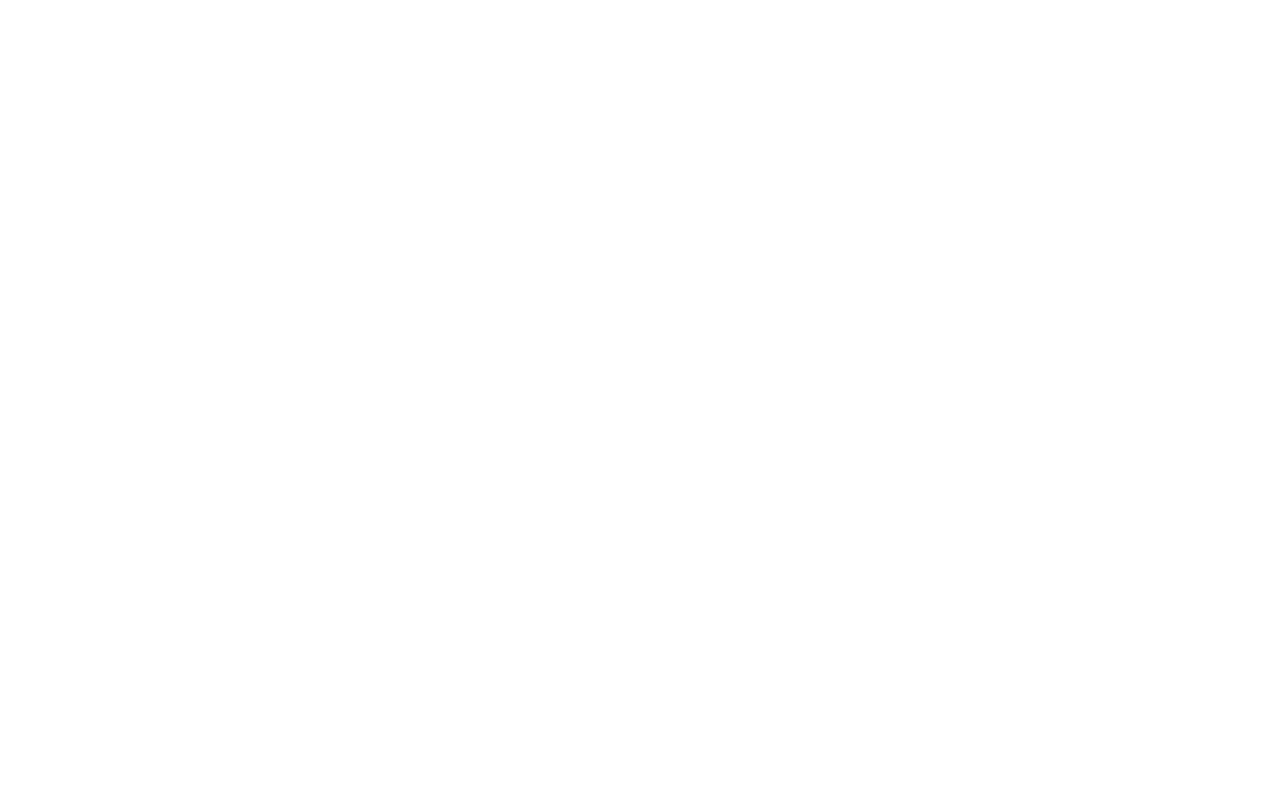
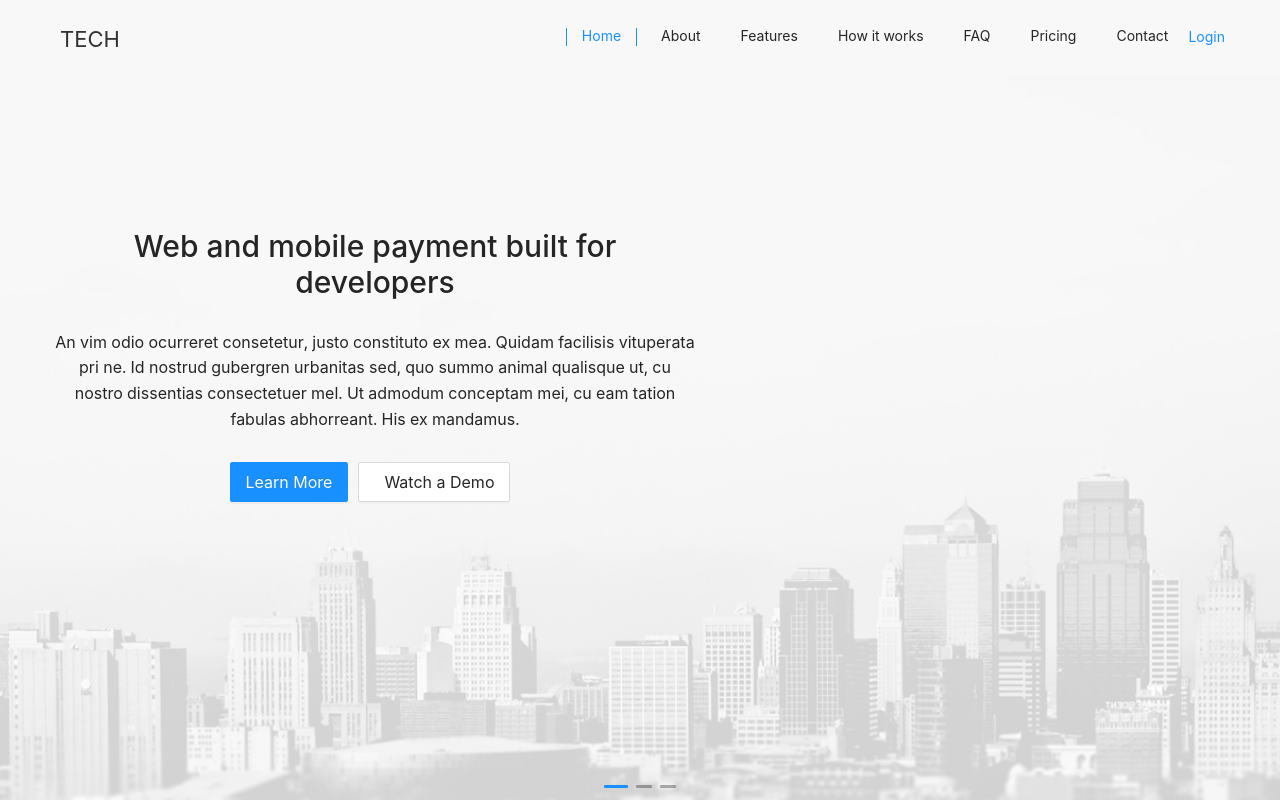
Before and after one commit to SandunHerath/auth0-authentication, a React (Create React App) app in the folder auth0-new/: page / in a window 1280 px wide. Shown: the top 800 px of the page. Built offline with nearby package versions, Linux system fonts and the light colour scheme.

Commit message:
lannding page added

```diff
--- a/auth0-new/src/App.js
+++ b/auth0-new/src/App.js
@@ -1,13 +1,13 @@
 import "./App.css";
 import { BrowserRouter, Route, Switch } from "react-router-dom";
-import LoginTest from "./Login Test";
+import LoginTest from "./Test/Login Test";
 import Home from "./AppHome";
 function App() {
   return (
     <BrowserRouter>
       <div className="App">
         <Switch>
-          <Route exact path="/a">
+          <Route exact path="/">
             <Home />
           </Route>
           <Route exact path="/login">
--- a/auth0-new/src/AppHome.js
+++ b/auth0-new/src/AppHome.js
@@ -1,5 +1,4 @@
 import React from "react";
-import { Link } from "react-router-dom";
 import "./App.css";
 import "antd/dist/antd.css";
 
@@ -11,10 +10,17 @@
 const { Header, Content, Footer } = Layout;
 function Home() {
   return (
-    <div>
-      <h2>Home</h2>
-      <Link to="/login"> Go to Login</Link>
-    </div>
+    <Layout className="mainLayout">
+      <Header>
+        <AppHeader />
+      </Header>
+      <Content>
+        <AppHome />
+      </Content>
+      <Footer>
+        <AppFooter />
+      </Footer>
+    </Layout>
   );
 }
 
--- a/auth0-new/src/components/common/header.js
+++ b/auth0-new/src/components/common/header.js
@@ -1,6 +1,7 @@
-import React, { useState } from 'react';
+import React, { useState } from "react";
 
-import { Anchor, Drawer, Button } from 'antd';
+import { Anchor, Drawer, Button } from "antd";
+import { Link as Router_Link } from "react-router-dom";
 
 const { Link } = Anchor;
 
@@ -31,6 +32,7 @@
             <Link href="#faq" title="FAQ" />
             <Link href="#pricing" title="Pricing" />
             <Link href="#contact" title="Contact" />
+            <Router_Link to={"/login"}>Login</Router_Link>
           </Anchor>
         </div>
         <div className="mobileVisible">
```
Also changed, not shown: auth0-new/src/Test/Login Test.js (renamed from auth0-new/src/Login Test.js).
